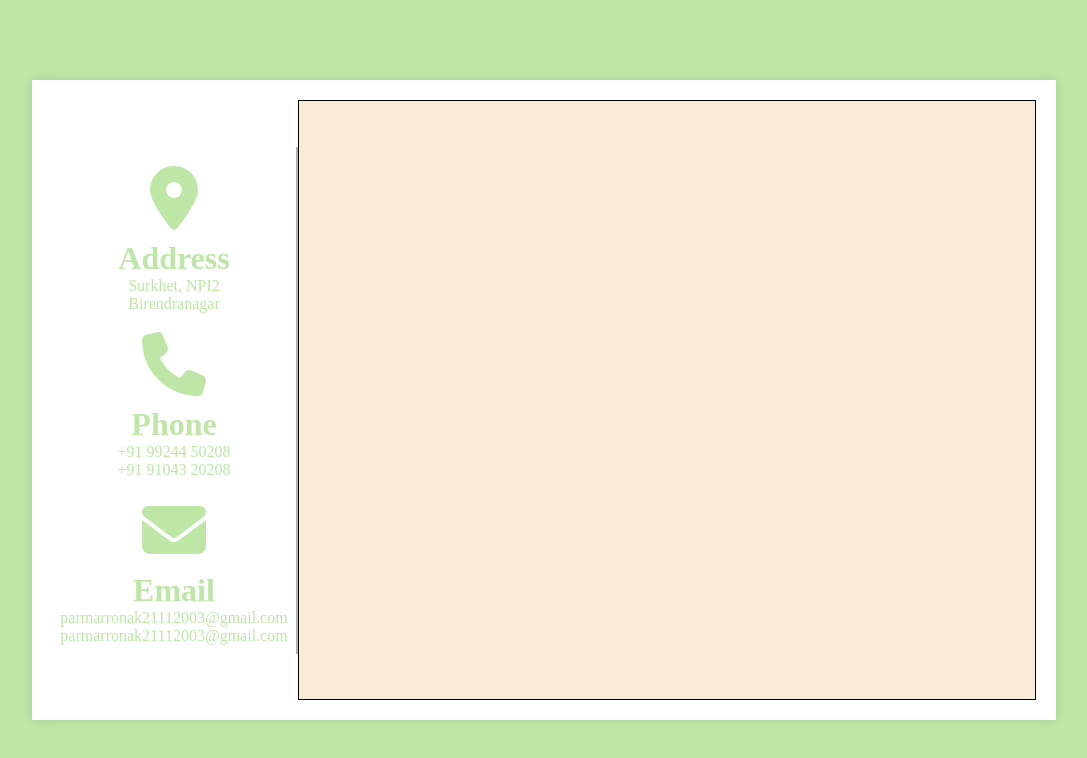
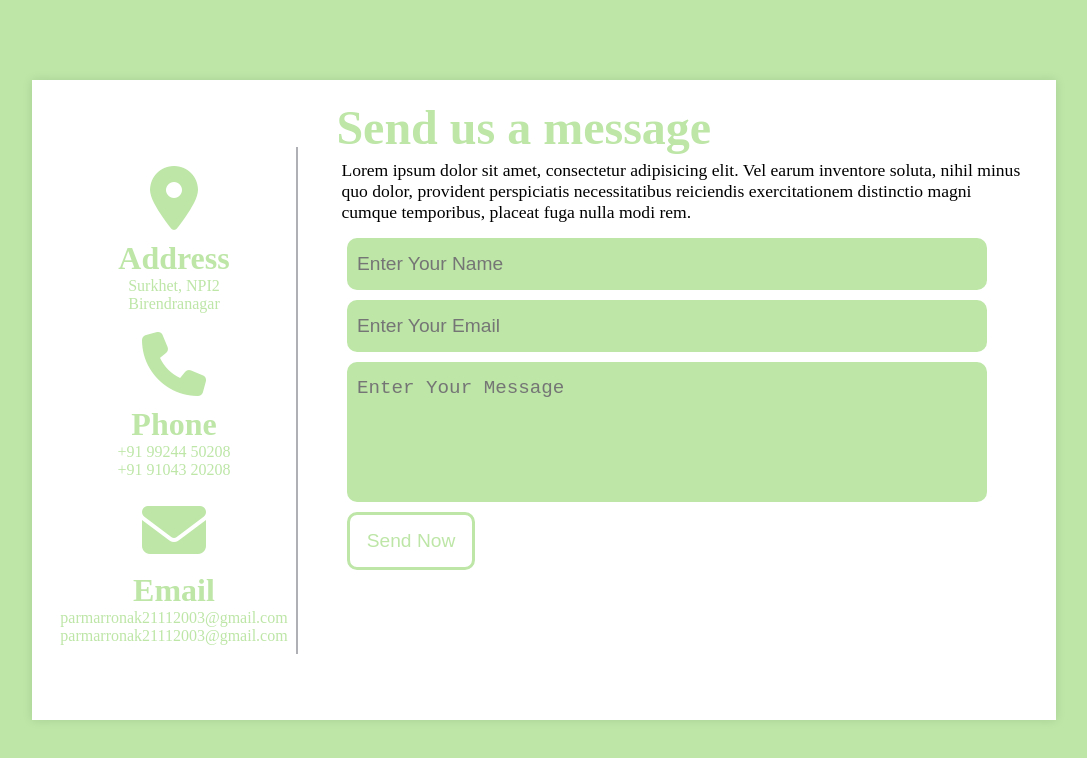
Before and after one commit to RonakParmar21/full-stack-developement-from-scratch, a plain HTML site: page 01 FRONT END/03 PRACTICE PROJECTS/02 CONTACT SECTION/index.html in a window 1280 px wide. Shown: the whole page, without its empty margins (96-1183 px from the left). Drawn offline with Linux system fonts and the light colour scheme.

Commit message:
edit contact section
edit contact section

```diff
--- a/01 FRONT END/03 PRACTICE PROJECTS/02 CONTACT SECTION/index.html
+++ b/01 FRONT END/03 PRACTICE PROJECTS/02 CONTACT SECTION/index.html
@@ -46,7 +46,18 @@
                     <p>parmarronak21112003@gmail.com</p>
                 </div>
             </div>
-            <div class="right-side"></div>
+            <div class="right-side">
+                <h1 class="formHeading">Send us a message</h1>
+                <p>Lorem ipsum dolor sit amet, consectetur adipisicing elit. Vel earum inventore soluta, nihil minus quo dolor, provident perspiciatis necessitatibus reiciendis exercitationem distinctio magni cumque temporibus, placeat fuga nulla modi rem.</p>
+                <div class="contact-form">
+                    <form action="">
+                        <input type="text" placeholder="Enter Your Name">
+                        <input type="email" placeholder="Enter Your Email">
+                        <textarea name="" id="" placeholder="Enter Your Message" rows="5"></textarea>
+                        <button>Send Now</button>
+                    </form>
+                </div>
+            </div>
             <!-- <div class="left-side">
                 <div>
                     <div class="icon">
--- a/01 FRONT END/03 PRACTICE PROJECTS/02 CONTACT SECTION/style.css
+++ b/01 FRONT END/03 PRACTICE PROJECTS/02 CONTACT SECTION/style.css
@@ -75,10 +75,81 @@ section {
     color: #bde6a7;
 }
 
-
 .right-side {
-    border: 1px solid black;
     width: 75%;
     height: 100%;
-    background-color: antiquewhite;
+    /* background-color: antiquewhite; */
 }
+
+.right-side p {
+    padding: 5px;
+    margin-left: 3vw;
+    font-size: 1.1rem;
+    display: flex;
+    justify-content: center;
+    align-items: center;
+}
+
+.formHeading {
+    margin-left: 3vw;
+    width: 50vw;
+    color: #bde6a7;
+    font-size: 3rem;
+}
+
+.contact-form {
+    display: flex;
+    justify-content: center;
+    align-items: center;
+}
+
+.contact-form input {
+    width: 50vw;
+    display: flex;
+    justify-content: center;
+    align-items: center;
+    font-size: 1.2rem;
+    padding: 15px 10px;
+    margin: 10px;
+    background-color: #bde6a7;
+    color: white;
+    border: none;
+    border-radius: 10px;
+}
+
+.contact-form textarea {
+    width: 50vw;
+    display: flex;
+    justify-content: center;
+    align-items: center;
+    font-size: 1.2rem;
+    padding: 15px 10px;
+    margin: 10px;
+    background-color: #bde6a7;
+    color: white;
+    border: none;
+    border-radius: 10px;
+    resize: none;
+}
+
+.contact-form button {
+    width: 10vw;
+    display: flex;
+    justify-content: center;
+    align-items: center;
+    font-size: 1.2rem;
+    padding: 15px 10px;
+    margin: 10px;
+    /* background-color: #bde6a7; */
+    color: #bde6a7;
+    background-color: white;
+    border: 3px solid #bde6a7;
+    border-radius: 10px;
+    resize: none;
+    transition: .3s ease-in-out;
+}
+
+.contact-form button:hover {
+    color: white;
+    background-color: #bde6a7;
+}
```
